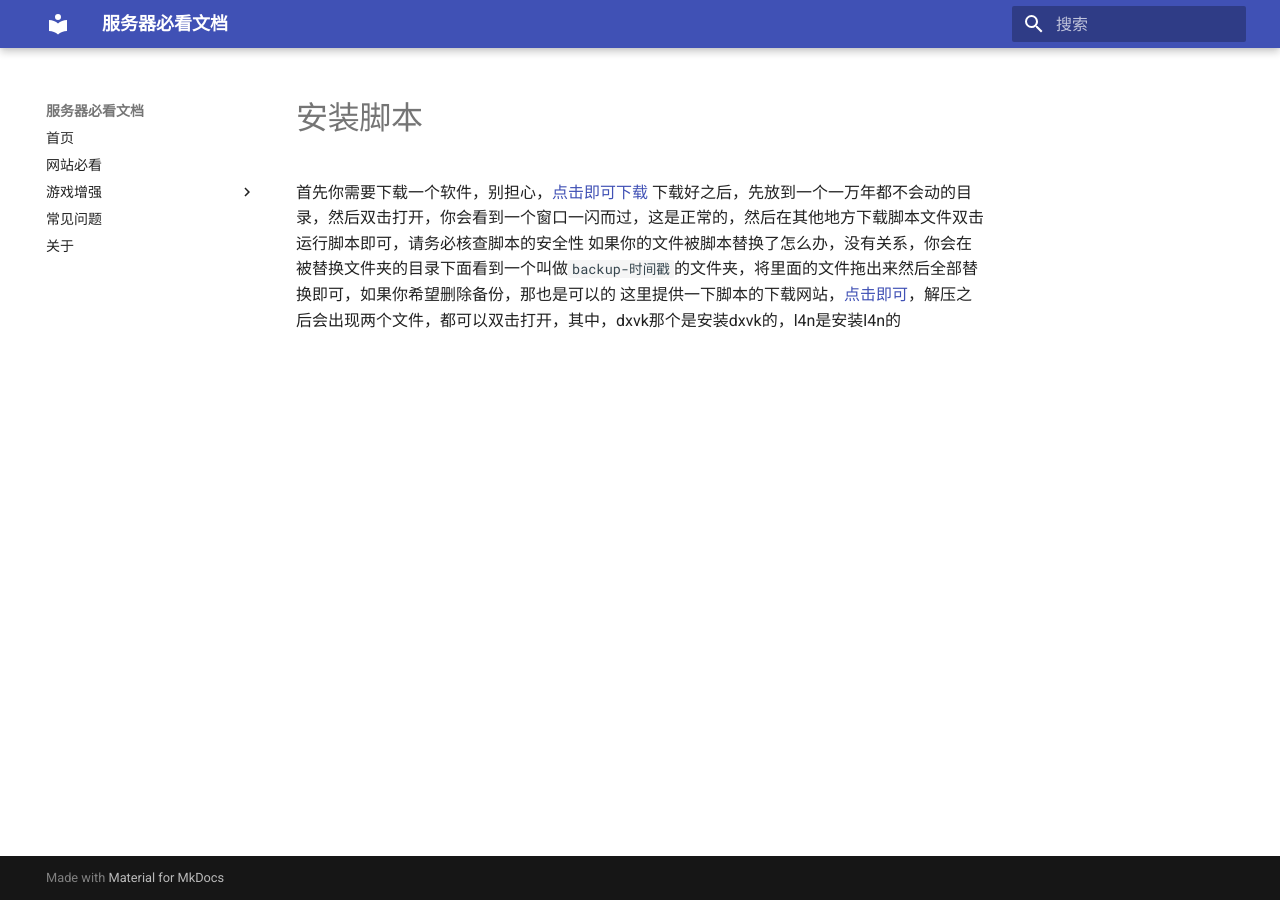
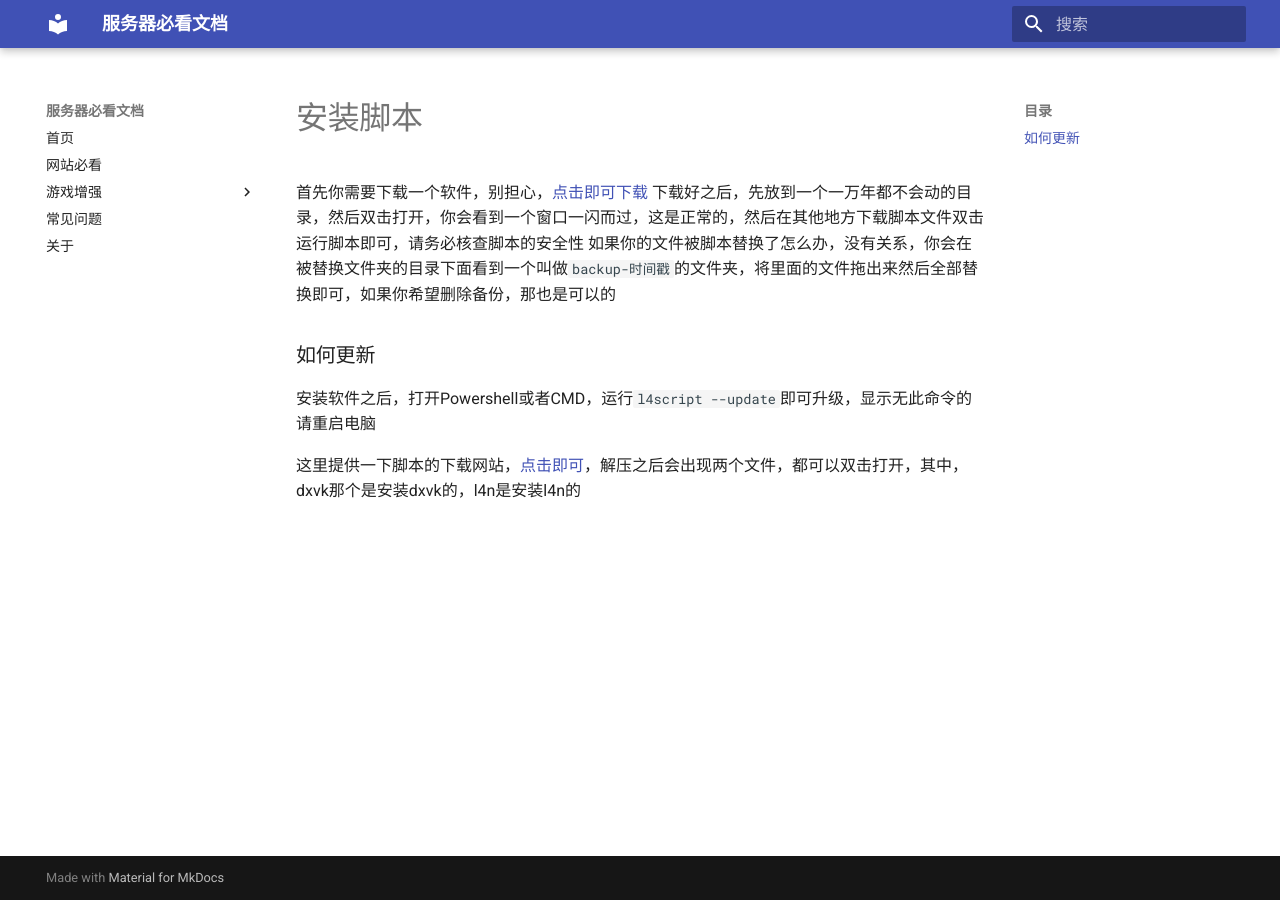
Before and after one commit to kuankqaq/kuank-docs, an MkDocs documentation site: the page built from docs/script.md, in a window 1280 px wide. Built offline with MkDocs 1.6.1 and Material for MkDocs 9.7.7, drawn with Linux system fonts in a browser that asks for light colours.

Commit message:
Update script.md

```diff
--- a/docs/script.md
+++ b/docs/script.md
@@ -2,4 +2,7 @@
 首先你需要下载一个软件，别担心，[点击即可下载](https://backup.kuank.top/l4script.exe)
 下载好之后，先放到一个一万年都不会动的目录，然后双击打开，你会看到一个窗口一闪而过，这是正常的，然后在其他地方下载脚本文件双击运行脚本即可，请务必核查脚本的安全性
 如果你的文件被脚本替换了怎么办，没有关系，你会在被替换文件夹的目录下面看到一个叫做`backup-时间戳`的文件夹，将里面的文件拖出来然后全部替换即可，如果你希望删除备份，那也是可以的
+### 如何更新
+安装软件之后，打开Powershell或者CMD，运行`l4script --update`即可升级，显示无此命令的请重启电脑
+
 这里提供一下脚本的下载网站，[点击即可](https://wwbou.lanzouq.com/i9te83mgt7cf)，解压之后会出现两个文件，都可以双击打开，其中，dxvk那个是安装dxvk的，l4n是安装l4n的
```
